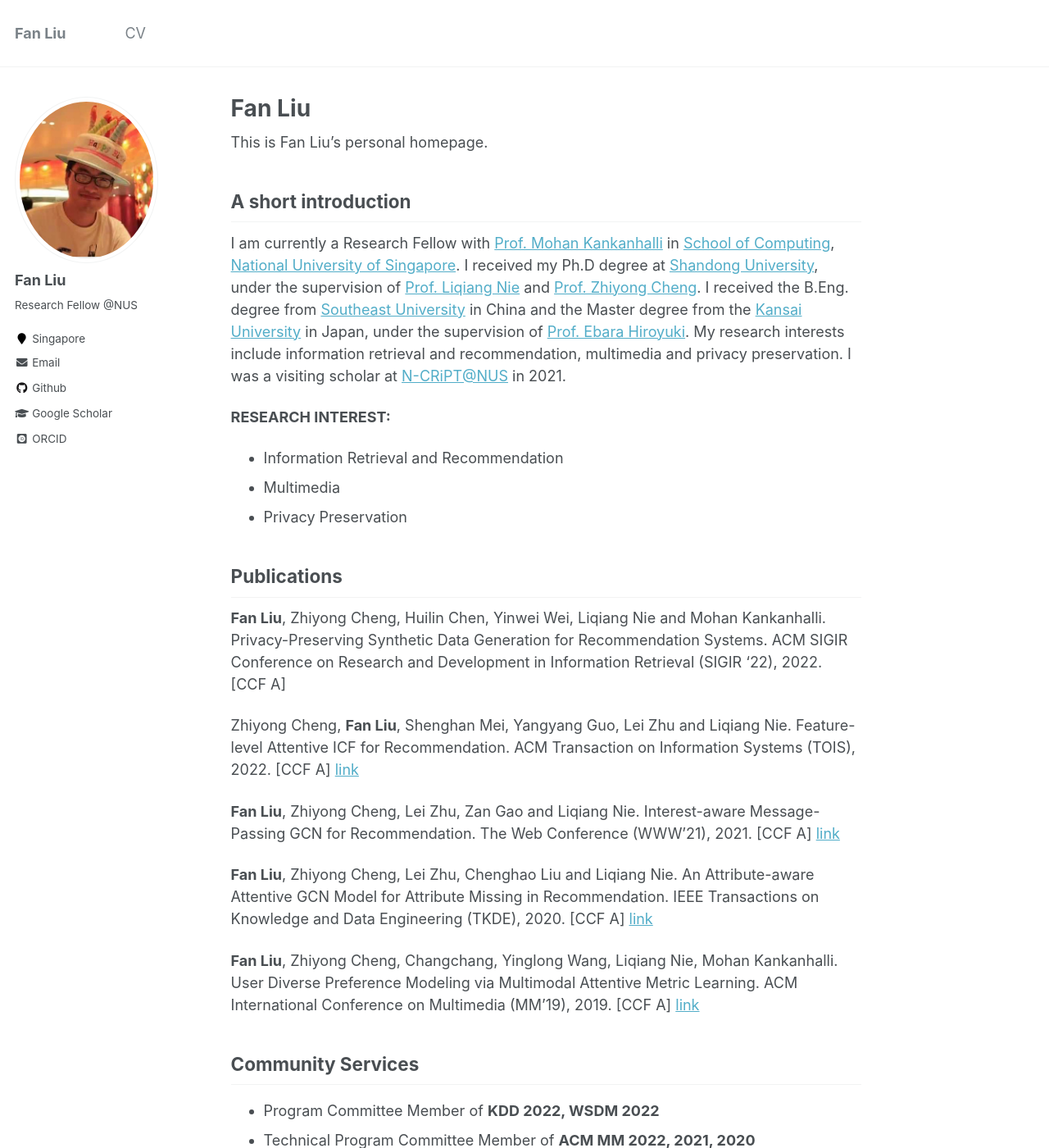
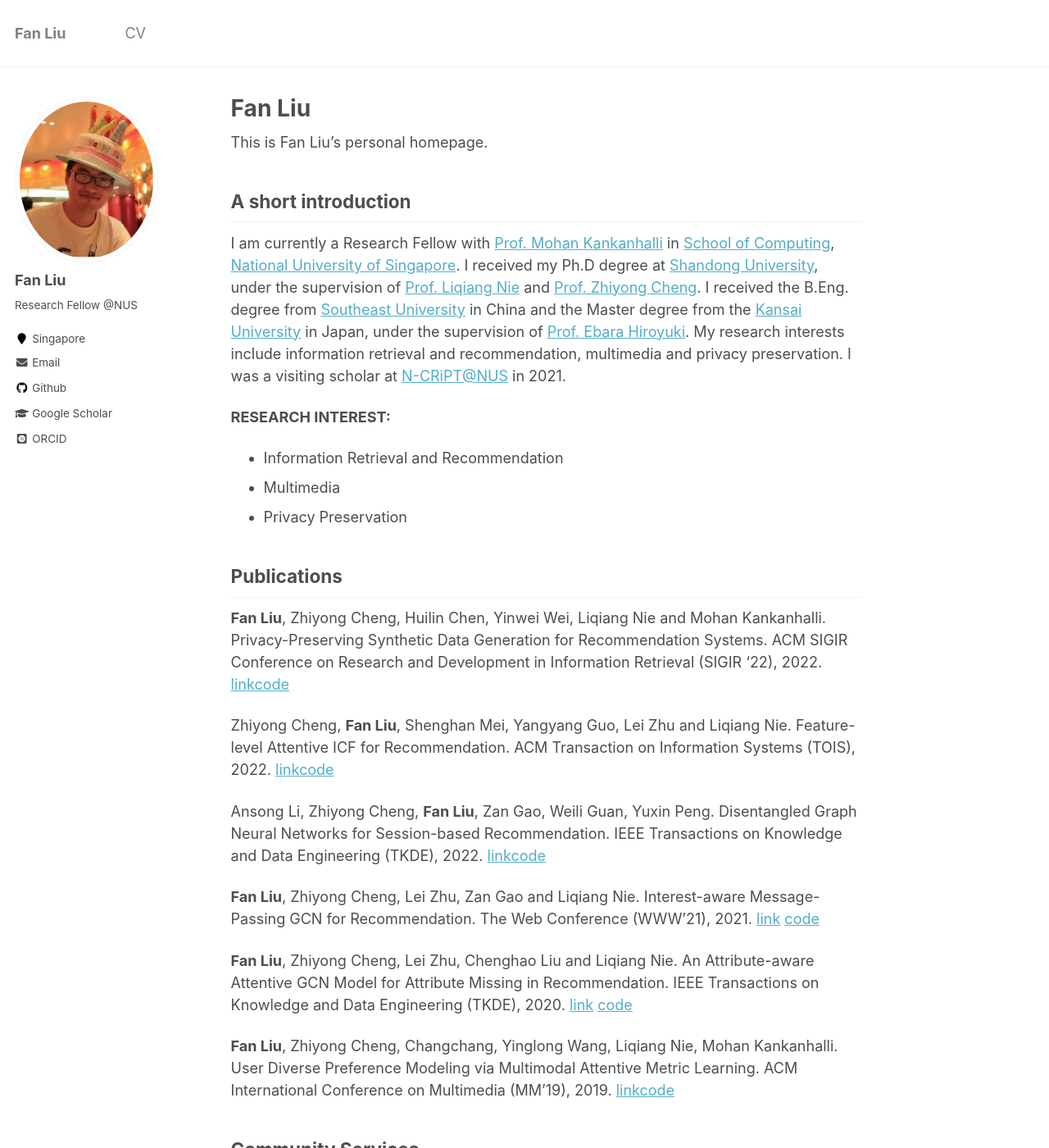
Before and after one commit to liufancs/liufancs.github.io, a Jekyll site: the page built from _pages/about.md, in a window 1280 px wide and 1400 px high. Shown: the whole window at 82% size. Built offline with Jekyll 4.4.1, drawn with Linux system fonts in a browser that asks for light colours; some web fonts are replaced.

Commit message:
Update about.md

```diff
--- a/_pages/about.md
+++ b/_pages/about.md
@@ -20,15 +20,17 @@ I am currently a Research Fellow with [Prof. Mohan Kankanhalli](https://www.comp
 
 ## Publications
 
-**Fan Liu**, Zhiyong Cheng, Huilin Chen, Yinwei Wei, Liqiang Nie and Mohan Kankanhalli. Privacy-Preserving Synthetic Data Generation for Recommendation Systems.  ACM SIGIR Conference on Research and Development in Information Retrieval (SIGIR '22), 2022. [CCF A]
+**Fan Liu**, Zhiyong Cheng, Huilin Chen, Yinwei Wei, Liqiang Nie and Mohan Kankanhalli. Privacy-Preserving Synthetic Data Generation for Recommendation Systems.  ACM SIGIR Conference on Research and Development in Information Retrieval (SIGIR '22), 2022. [link](https://dl.acm.org/doi/abs/10.1145/3477495.3532044)[code](https://github.com/HuilinChenJN/UPC-SDG)
 
-Zhiyong Cheng, **Fan Liu**, Shenghan Mei, Yangyang Guo, Lei Zhu and Liqiang Nie. Feature-level Attentive ICF for Recommendation. ACM Transaction on Information Systems (TOIS), 2022. [CCF A] [link](https://arxiv.org/abs/2102.10745)
+Zhiyong Cheng, **Fan Liu**, Shenghan Mei, Yangyang Guo, Lei Zhu and Liqiang Nie. Feature-level Attentive ICF for Recommendation. ACM Transaction on Information Systems (TOIS), 2022. [link](https://arxiv.org/abs/2102.10745)[code](https://github.com/liufancs/FLA)
 
-**Fan Liu**, Zhiyong Cheng, Lei Zhu, Zan Gao and Liqiang Nie. Interest-aware Message-Passing GCN for Recommendation. The Web Conference (WWW'21), 2021. [CCF A] [link](https://arxiv.org/pdf/2102.10044.pdf)
+Ansong Li, Zhiyong Cheng, **Fan Liu**, Zan Gao, Weili Guan, Yuxin Peng. Disentangled Graph Neural Networks for Session-based Recommendation. IEEE Transactions on Knowledge and Data Engineering (TKDE), 2022. [link](https://arxiv.org/abs/2201.03482)[code](https://github.com/AnsongLi/Disen-GNN)
 
-**Fan Liu**, Zhiyong Cheng, Lei Zhu, Chenghao Liu and Liqiang Nie. An Attribute-aware Attentive GCN Model for Attribute Missing in Recommendation. IEEE Transactions on Knowledge and Data Engineering (TKDE), 2020. [CCF A] [link](https://ieeexplore.ieee.org/document/9272360)
+**Fan Liu**, Zhiyong Cheng, Lei Zhu, Zan Gao and Liqiang Nie. Interest-aware Message-Passing GCN for Recommendation. The Web Conference (WWW'21), 2021. [link](https://arxiv.org/pdf/2102.10044.pdf) [code](https://github.com/liufancs/IMP_GCN)
 
-**Fan Liu**, Zhiyong Cheng, Changchang, Yinglong Wang, Liqiang Nie, Mohan Kankanhalli. User Diverse Preference Modeling via Multimodal Attentive Metric Learning. ACM International Conference on Multimedia (MM'19), 2019. [CCF A] [link](https://arxiv.org/abs/1908.07738)
+**Fan Liu**, Zhiyong Cheng, Lei Zhu, Chenghao Liu and Liqiang Nie. An Attribute-aware Attentive GCN Model for Attribute Missing in Recommendation. IEEE Transactions on Knowledge and Data Engineering (TKDE), 2020. [link](https://ieeexplore.ieee.org/document/9272360) [code](https://github.com/liufancs/a2_gcn)
+
+**Fan Liu**, Zhiyong Cheng, Changchang, Yinglong Wang, Liqiang Nie, Mohan Kankanhalli. User Diverse Preference Modeling via Multimodal Attentive Metric Learning. ACM International Conference on Multimedia (MM'19), 2019. [link](https://arxiv.org/abs/1908.07738)[code](https://github.com/liufancs/MAML)
 
 ## Community Services
 * Program Committee Member of **KDD 2022, WSDM 2022**
```
